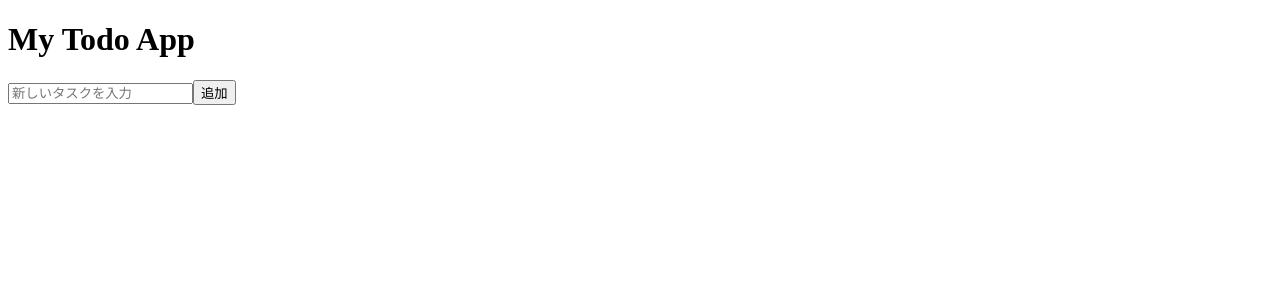
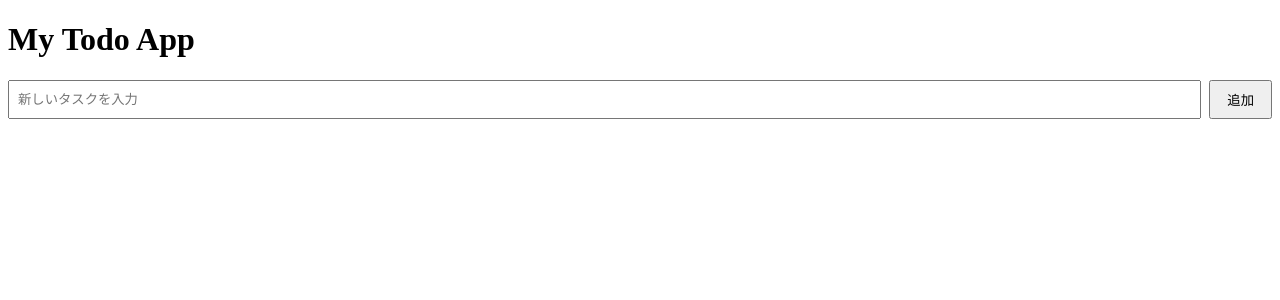
Before and after one commit to junhat6/TodoApp03, a Vue app in the folder client/: page / in a window 1280 px wide. Shown: the top 300 px of the page. Built offline with nearby package versions, Linux system fonts and the light colour scheme.

Commit message:
TodoInputのstyleタグを編集

```diff
--- a/client/src/components/TodoInput.vue
+++ b/client/src/components/TodoInput.vue
@@ -26,6 +26,17 @@ function onAdd() {
     </div>
 </template>
 
+
 <style scoped>
-
+.todo-input {
+  display: flex;
+  gap: 0.5rem;
+}
+.todo-input input {
+  flex: 1;
+  padding: 0.5rem;
+}
+.todo-input button {
+  padding: 0.5rem 1rem;
+}
 </style>
```
